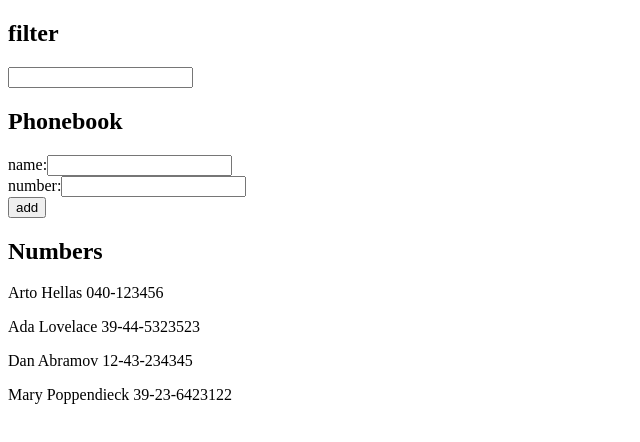
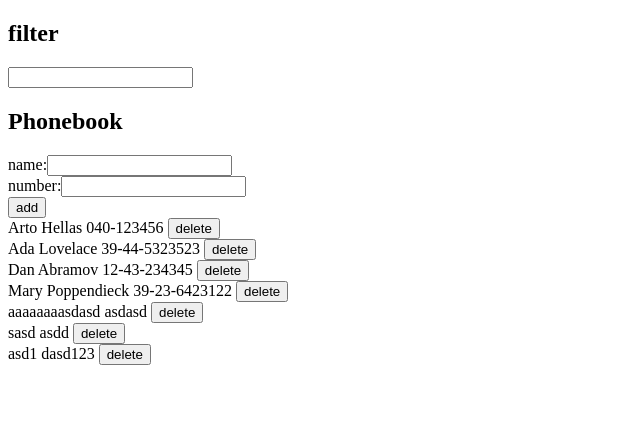
Before and after one commit to paluras/Part-2, a React (Create React App) app in the folder part2.6/: page / in a window 1280 px wide. Shown: the top 442 px of the page, without its empty margins (0-640 px from the left). Built offline with nearby package versions, Linux system fonts and the light colour scheme; data requests are answered from the project's data file.

Commit message:
Step 9 make delete button, update numbers module

```diff
--- a/part2.6/db.json
+++ b/part2.6/db.json
@@ -1,5 +1,5 @@
 {
-    "persons":[
+  "persons": [
     {
       "name": "Arto Hellas",
       "number": "040-123456",
@@ -19,6 +19,21 @@
       "name": "Mary Poppendieck",
       "number": "39-23-6423122",
       "id": 4
+    },
+    {
+      "name": "aaaaaaaasdasd",
+      "id": 6,
+      "number": "asdasd"
+    },
+    {
+      "name": "sasd",
+      "id": 8,
+      "number": "asdd"
+    },
+    {
+      "name": "asd1",
+      "id": 9,
+      "number": "dasd123"
     }
   ]
 }
--- a/part2.6/src/App.js
+++ b/part2.6/src/App.js
@@ -3,6 +3,7 @@ import axios from "axios"
 import AddNum from './AddNum'
 import Filter from './Filter'
 import Numbers from './Numbers'
+import services from "./services/persons"
 
 const App = () => {
   const [persons, setPersons] = useState([
@@ -11,21 +12,25 @@ const App = () => {
   const [newName, setNewName] = useState('')
   const [newNumber, setNewNumber] = useState('')
   const [filterNames, setFilterNames] = useState ("")
+  const [key, Setkey] = useState(persons.length )
+
+
+
+
 
   console.log(persons);
   useEffect(() =>{
-    axios
-      .get('http://localhost:3001/persons')
+    services
+      .getAll()
       .then(response => {
     setPersons(response.data)
-
-    } )
+    })
   }, [])
 
+
+
 //Need for filter
- const filterEvent = (event) =>{
-  setFilterNames(event.target.value)
- }
+
 //Add name + number
 const addName = (event) =>{
     event.preventDefault()
@@ -35,14 +40,22 @@ const addName = (event) =>{
  } else {
     const nameObject = {
         name: newName,
-        id: newName,
+        id: key,
         number: newNumber
     }
-      setPersons(persons.concat(nameObject))
+    services
+    .create(nameObject)
+    .then(response => {
+      setPersons(persons.concat(response.data))
       setNewName('')
       setNewNumber('')
-    }
+    })
+    .catch(() =>{ alert("something Happened")
+    })
+  }
 }
+
+
 
 const handleNameChange = (event) =>{
     console.log(event.target.value);
@@ -53,6 +66,10 @@ const handleNameChange = (event) =>{
 const handleNumberChange = (e)=>{
     setNewNumber(e.target.value)
 }
+const filterEvent = (event) =>{
+  setFilterNames(event.target.value)
+ }
+
   return (
     <div>
       <Filter filterEvent={filterEvent}/>
@@ -64,7 +81,10 @@ const handleNumberChange = (e)=>{
               handleNumberChange={handleNumberChange}/>
 
       <Numbers persons = {persons}
-               filterNames={filterNames} />
+               filterNames={filterNames}
+               setPersons={setPersons}
+
+                />
 
     </div>
   )
--- a/part2.6/src/Numbers.js
+++ b/part2.6/src/Numbers.js
@@ -1,16 +1,36 @@
-import React from "react";
+import React from 'react';
+import services from './services/persons';
 
-const Numbers = (props) =>{
+const Numbers = ({ persons, filterNames, setPersons }) => {
 
-    const doTheFilter =  props.persons.filter(names => names.name.toLowerCase().includes(props.filterNames.toLowerCase()))
-    const namesToShow = props.filterNames ? doTheFilter : props.persons;
-    return(
-        <div><h2>Numbers</h2>
-            <div>{namesToShow.map(persons =>
-                <p key={persons.name}>{persons.name}   {persons.number}</p>
-         )}</div>
+  const filteredPersons = filterNames
+    ? persons.filter(person =>
+        person.name.toLowerCase().includes(filterNames.toLowerCase()))
+    : persons;
+
+  const handleDelete = (id, name) => {
+    if (window.confirm(`Delete ${name}?`)) {
+      services
+        .remove(id)
+        .then(response => {
+          setPersons(persons.filter(person => person.id !== id));
+        })
+        .catch(error => {
+          console.log(error);
+        });
+    }
+  }
+
+  return (
+    <div>
+      {filteredPersons.map(person =>
+        <div key={person.id}>
+          {person.name} {person.number} {' '}
+          <button onClick={() => handleDelete(person.id, person.name)}>delete</button>
+        </div>
+      )}
     </div>
+  );
+};
 
-    )
-}
-export default Numbers
+export default Numbers;
--- /dev/null
+++ b/part2.6/src/services/persons.js
@@ -0,0 +1,19 @@
+import axios from "axios";
+const baseUrl = 'http://localhost:3001/persons'
+
+const getAll = () =>{
+    return axios.get(baseUrl)
+}
+const create  = nameObject => {
+    return axios.post(baseUrl, nameObject)
+}
+const remove = (id) => {
+    const request = axios.delete(`${baseUrl}/${id}`);
+    return request.then(response => response.data);
+  };
+
+
+
+
+
+export default {getAll, create, remove}
```
Lines whose indentation alone changed are shown as unchanged.
